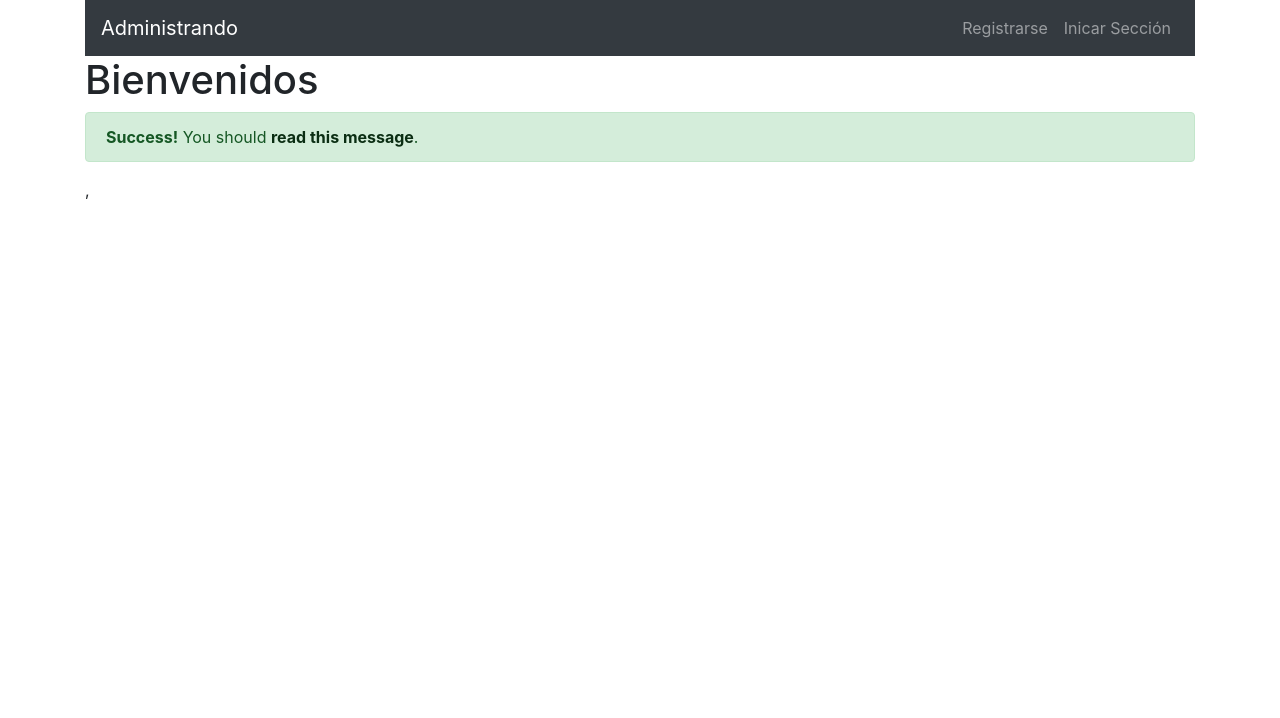
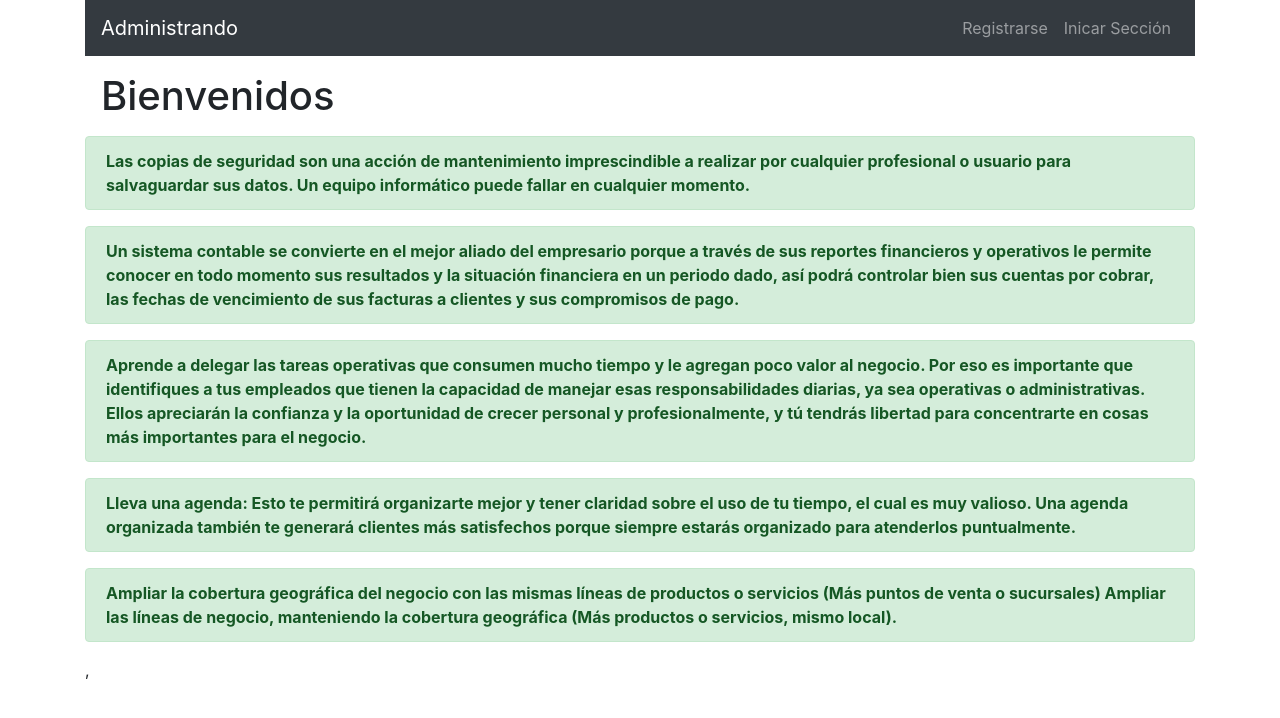
Before and after one commit to yesikagomez/Como_administrar, a React (Create React App) app: page / in a window 1280 px wide. Shown: the top 718 px of the page. Built offline with nearby package versions, Linux system fonts and the light colour scheme.

Commit message:
modificando el inicio

```diff
--- a/src/components/Calendario.jsx
+++ b/src/components/Calendario.jsx
@@ -7,6 +7,9 @@ import es from 'date-fns/locale/es';
 import Cookies from 'universal-cookie';
 import Barinfo from './Barinfo';
 import "bootstrap/dist/css/bootstrap.min.css";
+import axios from 'axios';
+
+const url="https://api-poskdjxg1.vercel.app/citas";
 
 const cookies = new Cookies();
 let hora,minutos,horas,dia;
@@ -61,6 +64,27 @@ class Calendario extends Component {
            cookies.set('hora', horas, {path: "/"});
        }
     }
+
+    seleccionarcita=(citas)=>{
+        this.setState({
+          cita: {
+          //  id: citas.id,
+            nombrecliente: citas.nombrecliente,
+            nombreempresa: citas.nombreempresa,
+            fecha: citas.fecha,
+            hora: citas.hora
+          }
+        })
+      }
+
+      peticionDelete=()=>{
+        axios.delete(url+"5").then(response=>{
+        })
+      }
+
+    eliminarCita = async () =>{
+
+    }
     render() {
         //const {form}=this.props
         return(
@@ -108,7 +132,7 @@ class Calendario extends Component {
                     <td>{cookies.get('fecha')}</td>
                     <td>{cookies.get('hora')}</td>
                     <td className="text-center">
-                        <button className="mr-2 btn btn-dark"><i className="fas fa-trash-alt m-2 "></i></button>
+                        <button className="mr-2 btn btn-dark" onClick={()=>this.peticionDelete()}><i className="fas fa-trash-alt m-2 "></i></button>
                         <button className="btn btn-dark"><i className="fas fa-edit m-2 ml-2"></i></button>
                     </td>
                     </tr>
--- a/src/components/Citas.jsx
+++ b/src/components/Citas.jsx
@@ -1,10 +1,33 @@
-import React from 'react';
+import React, { Component } from 'react';
 import { Table } from 'react-bootstrap';
+import Barinfo from './Barinfo';
+import axios from 'axios';
+import Cookies from 'universal-cookie';
 
-function Cita () {
+const url="https://api-poskdjxg1.vercel.app/citas";
+
+class Cita extends Component {
+    state={
+        data:[]
+    }
+
+    componentDidMount() {
+        this.peticionGet();
+      }
+
+    peticionGet=()=>{
+        axios.get(url).then(response=>{
+          this.setState({data: response.data});
+        }).catch(error=>{
+          console.log(error.message);
+        })
+        }
+
+    render(){
     return(
         <div>
-            <h3>Citas Agendadas</h3>
+            <Barinfo nombrecliente={"administrador"}/>
+            <h3 className="m-3">Citas Agendadas</h3>
             <Table striped bordered hover variant="dark">
                 <thead>
                     <tr>
@@ -16,21 +39,26 @@ function Cita () {
                     </tr>
                 </thead>
                 <tbody>
+                {this.state.data.map(citas=>{
+                    return(
                         <tr>
-                    <td>1</td>
-                    <td>Mark</td>
-                    <td>30 mayo</td>
-                    <td>8</td>
+                        <td>{citas.id}</td>
+                        <td>{citas.nombrecliente}</td>
+                        <td>{citas.nombreempresa}</td>
+                        <td>{citas.fecha}</td>
+                        <t>{citas.hora}</t>
                         <td>
                             <button><i class="fas fa-trash-alt"></i></button>
                             <button><span><i class="fas fa-edit"></i></span></button>
                         </td>
                         </tr>
+                     )
+                })}
                 </tbody>
             </Table>
         </div>
     );
 }
-
+}
 
     export default Cita;
--- a/src/components/Diagnostico.jsx
+++ b/src/components/Diagnostico.jsx
@@ -95,7 +95,7 @@ const Diagnostico = () =>{
         <div>
             <Barinfo nombrecliente={cookies.get('nombrecliente')}/>
             <a variant="primary" type="submit" onClick={()=>cerrarSesion()}>Cerrar Sesión</a>
-            <h2>Test Diagnóstico</h2>
+            <h2 className="m-3" >Test Diagnóstico</h2>
             <h4>Seleccione uno o varios problemas que considere que tiene.</h4>
             <div class="input-group mb-3">
                 <div class="input-group-prepend">
--- a/src/components/FormularioRegistro.jsx
+++ b/src/components/FormularioRegistro.jsx
@@ -72,7 +72,7 @@ const Registro = () => {
                 } = props;
                 return <Form noValidate onSubmit={handleSubmit}>
 
-                <h2>Registrese</h2>
+                <h2 className="m-3" >Registrese</h2>
                     <Form.Group controlId="nombrecliente">
                         <Form.Label>Nombre Completo</Form.Label>
                         <Form.Control
--- a/src/components/Home.jsx
+++ b/src/components/Home.jsx
@@ -5,9 +5,35 @@ function Home(){
     return (
         <div>
             <Navegacion/>
-            <h1>Bienvenidos</h1>
+            <h1 className="m-3" >Bienvenidos</h1>
             <div className="alert alert-success">
-              <strong>Success!</strong> You should <a href="#" className="alert-link">read this message</a>.
+              <strong>
+                  Las copias de seguridad son una acción de mantenimiento imprescindible a realizar por cualquier profesional o usuario para salvaguardar sus datos.
+                  Un equipo informático puede fallar en cualquier momento.
+              </strong>
+            </div>
+            <div className="alert alert-success">
+              <strong>
+                Un sistema contable se convierte en el mejor aliado del empresario porque a través de sus reportes financieros y operativos le permite conocer en todo momento sus resultados y la situación financiera en un periodo dado, así podrá controlar bien sus cuentas por cobrar, las fechas de vencimiento de sus facturas a clientes y sus compromisos de pago.
+              </strong>
+            </div>
+            <div className="alert alert-success">
+              <strong>
+                    Aprende a delegar las tareas operativas que consumen mucho tiempo y le agregan poco valor al negocio. Por eso es importante que identifiques a tus empleados que tienen la capacidad de manejar esas responsabilidades diarias, ya sea operativas o administrativas.
+                    Ellos apreciarán la confianza y la oportunidad de crecer personal y profesionalmente, y tú tendrás libertad para concentrarte en cosas más importantes para el negocio.
+              </strong>
+            </div>
+            <div className="alert alert-success">
+              <strong>
+                    Lleva una agenda: Esto te permitirá organizarte mejor y tener claridad sobre el uso de tu tiempo, el cual es muy valioso.
+                    Una agenda organizada también te generará clientes más satisfechos porque siempre estarás organizado para atenderlos puntualmente.
+              </strong>
+            </div>
+            <div className="alert alert-success">
+              <strong>
+                    Ampliar la cobertura geográfica del negocio con las mismas líneas de productos o servicios (Más puntos de venta o sucursales)
+                    Ampliar las líneas de negocio, manteniendo la cobertura geográfica (Más productos o servicios, mismo local).
+              </strong>
             </div>
         </div>
     );
--- a/src/components/InicioSesion.jsx
+++ b/src/components/InicioSesion.jsx
@@ -24,15 +24,19 @@ class Inicio extends Component {
         });
     }
 
+    componentDidMount(){
+        this.iniciarSesion();
+    }
+
     iniciarSesion=async()=>{
         alert("hola");
-        await fetch.get("https://api-poskdjxg1.vercel.app/cliente", {params: {correo: this.state.form.correo,contrasenna: this.state.form.contrasenna}})
-        .then(response=>{
+        //, {params: {correo: this.state.form.correo,contrasenna: this.state.form.contrasenna}}
+        await axios.get(url).then(response=>{
             var dato= response.data;
-            alert(dato);
-            return dato;
+            console.data(dato);
+            //return dato;
         })
-        .then(response=>{
+        /*.then(response=>{
             if(response.lenght > 0){
                 var respuesta = response[0];
                 cookie.set('id', respuesta.id, {path: "/"});
@@ -46,7 +50,7 @@ class Inicio extends Component {
             }else{
                 alert("El usuario o la contraseña no son correctos");
             }
-        })
+        })*/
         .catch(error=>{
             console.log(error);
         })
@@ -77,7 +81,7 @@ class Inicio extends Component {
         <div>
             <Navegacion/>
             <Form>
-                <h3>Inicio de Sesión</h3>
+                <h3 className="m-3" >Inicio de Sesión</h3>
                 <Form.Group controlId="formBasicEmail">
                     <Form.Label>Ingrese Correo</Form.Label>
                     <Form.Control type="email" placeholder="Ingrese Correo" name="correo" onChange={this.handlechange}/>
```
Lines whose indentation alone changed are shown as unchanged.
